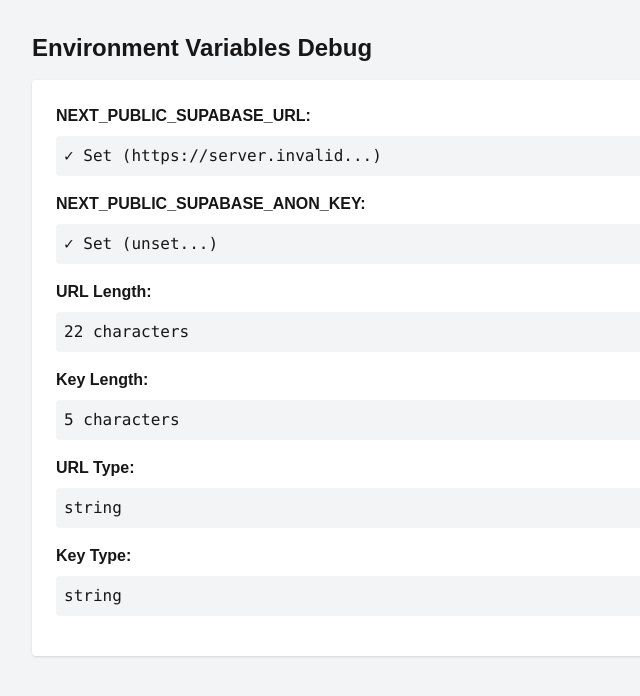
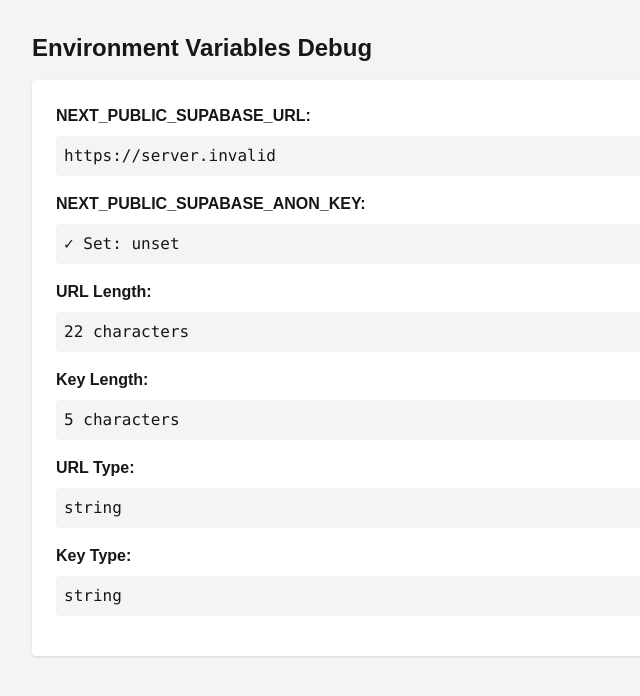
Before and after one commit to tinaba96/TorontoLanguageExchange, a Next.js app: page /debug-env in a window 1280 px wide. Shown: the top 696 px of the page, without its empty margins (0-640 px from the left). Built offline with nearby package versions, Linux system fonts and the light colour scheme; no server answers.

Commit message:
Show full env vars in debug page and remove emailRedirectTo
- Display complete URL and key in debug page
- Remove emailRedirectTo option that may cause fetch error

🤖 Generated with [Claude Code](https://claude.com/claude-code)

Co-Authored-By: Claude <noreply@anthropic.com>

```diff
--- a/src/app/debug-env/page.tsx
+++ b/src/app/debug-env/page.tsx
@@ -10,14 +10,14 @@ export default function DebugEnvPage() {
       <div className="bg-white p-6 rounded shadow">
         <div className="mb-4">
           <strong>NEXT_PUBLIC_SUPABASE_URL:</strong>
-          <pre className="mt-2 p-2 bg-gray-100 rounded">
-            {url ? `✓ Set (${url.substring(0, 30)}...)` : '✗ Not set'}
+          <pre className="mt-2 p-2 bg-gray-100 rounded break-all">
+            {url || '✗ Not set'}
           </pre>
         </div>
         <div className="mb-4">
           <strong>NEXT_PUBLIC_SUPABASE_ANON_KEY:</strong>
-          <pre className="mt-2 p-2 bg-gray-100 rounded">
-            {key ? `✓ Set (${key.substring(0, 30)}...)` : '✗ Not set'}
+          <pre className="mt-2 p-2 bg-gray-100 rounded break-all">
+            {key ? `✓ Set: ${key}` : '✗ Not set'}
           </pre>
         </div>
         <div className="mb-4">
--- a/src/app/signup/page.tsx
+++ b/src/app/signup/page.tsx
@@ -30,9 +30,6 @@ export default function SignUpPage() {
       const { data: authData, error: authError } = await supabase.auth.signUp({
         email,
         password,
-        options: {
-          emailRedirectTo: `${window.location.origin}/auth/callback`,
-        },
       })
 
       if (authError) {
```
